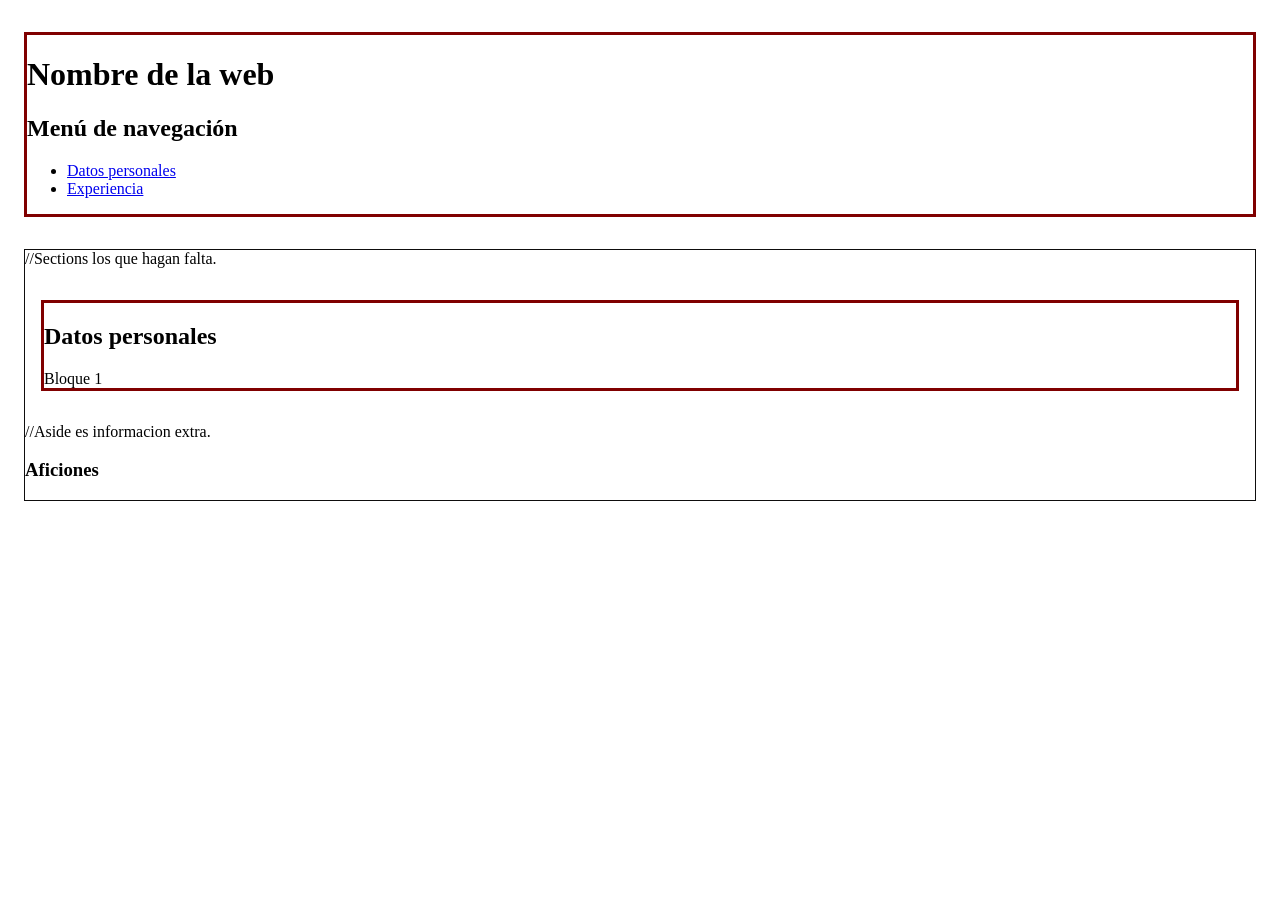
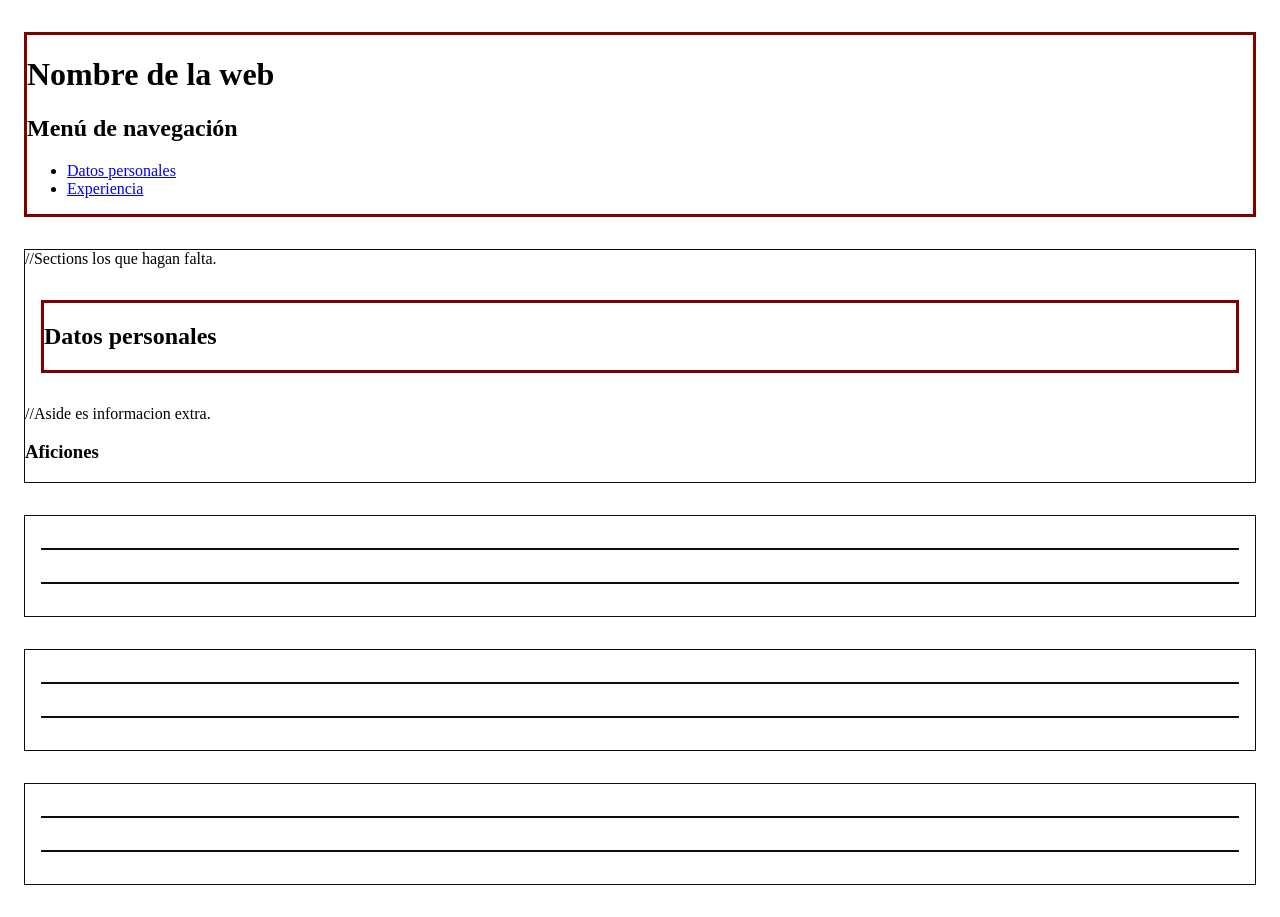
Before and after one commit to MiguelAngelSanchezGoyes/Challenge-dia-3, a website: page Web/index.html in a window 1280 px wide. Before the commit the page ends 800 px from the top, so only its background shows below. Drawn offline with Linux system fonts and the light colour scheme.

Commit message:
html secciones

```diff
--- a/Web/index.html
+++ b/Web/index.html
@@ -22,17 +22,28 @@
       </nav>
     </header>
     <main>
-      <section id="datos-personales">
+      <section id="home">
         //Sections los que hagan falta.
         <header>
           <h2>Datos personales</h2>
-          <div>Bloque 1</div>
         </header>
         <aside>
           //Aside es informacion extra.
           <h3>Aficiones</h3>
         </aside>
       </section>
+      <section id="quienes-somos">
+        <section id="tomas"></section>
+        <section id="miguel"></section>
+      </section>
+      <section id="nuestros-cv">
+        <section id="tomas"></section>
+        <section id="miguel"></section>
+      </section>
+      <section id="contacto">
+        <section id="tomas"></section>
+        <section id="miguel"></section>
+      </section>
     </main>
   </body>
 </html>
```
